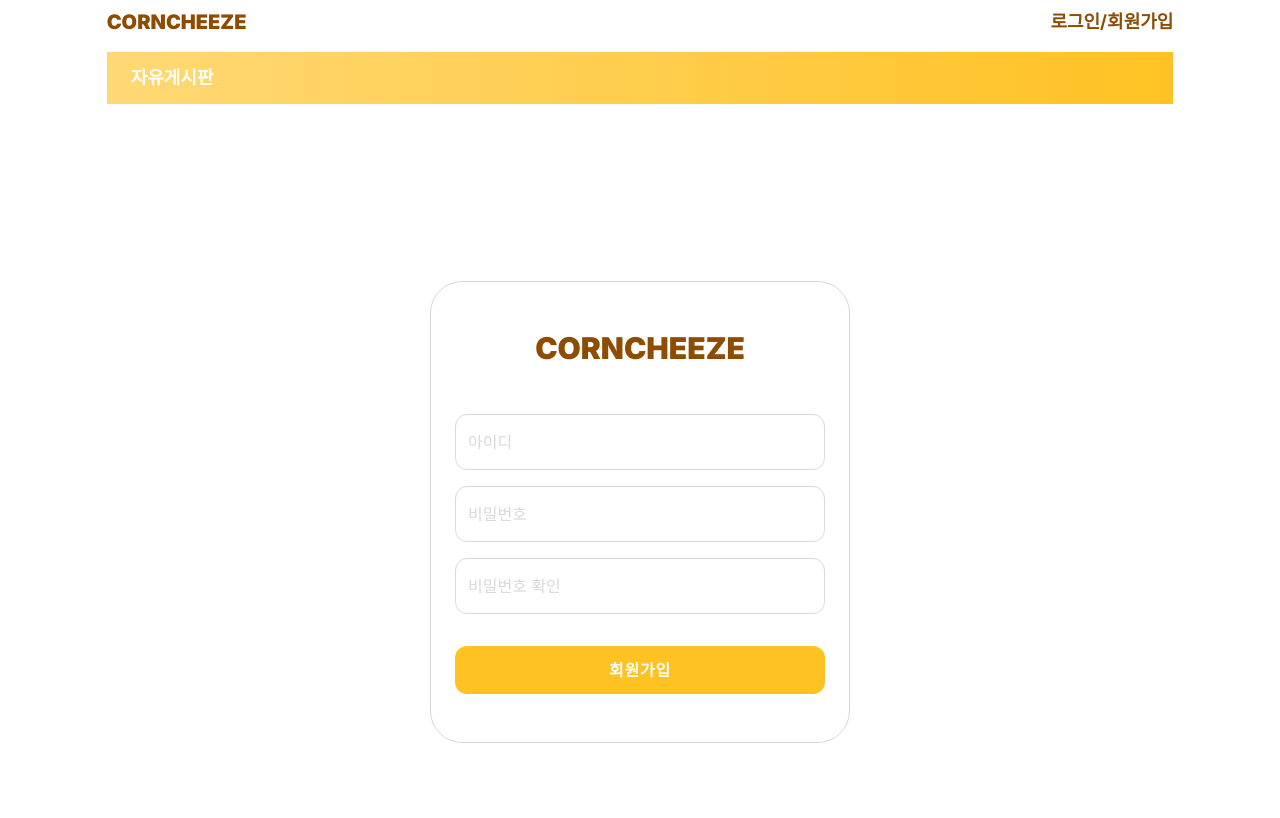
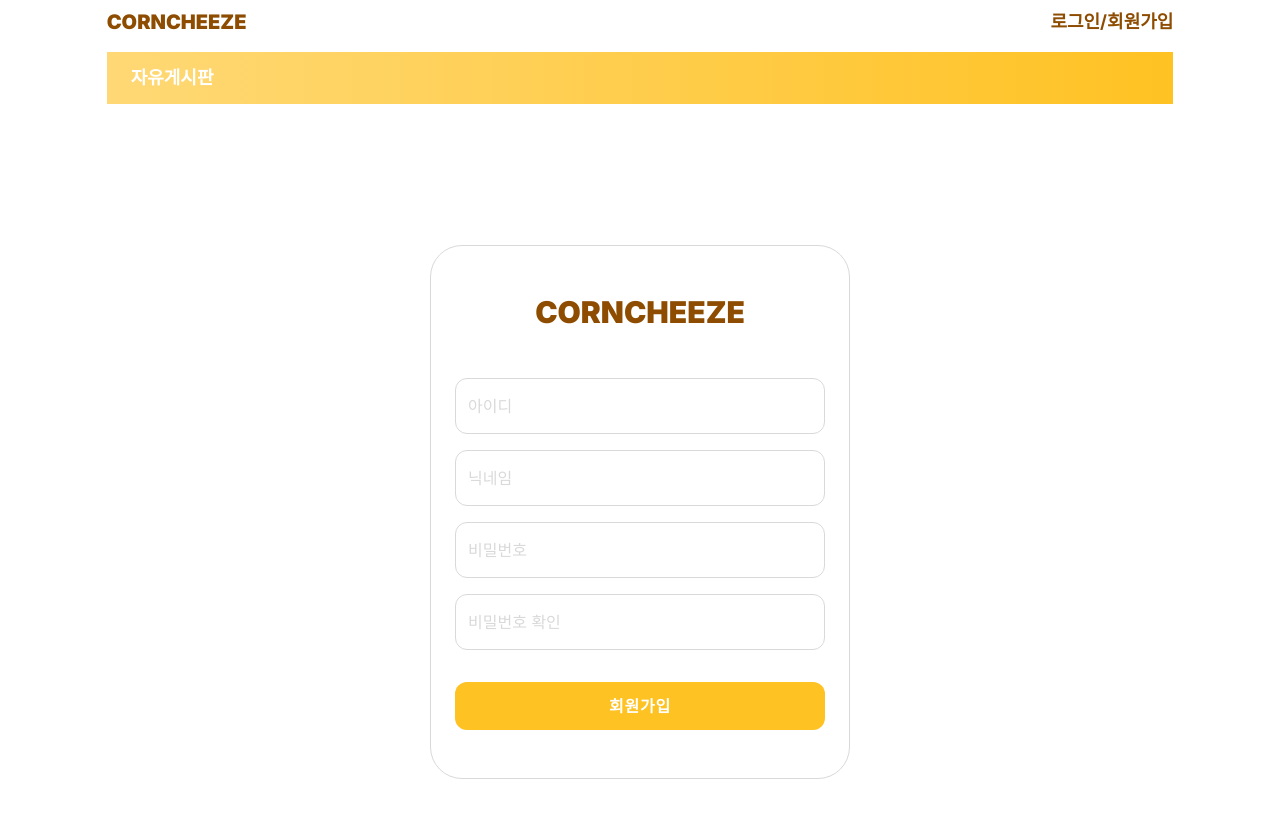
Before and after one commit to corn-cheeze/web, a Next.js app: page /join in a window 1280 px wide. Shown: the top 818 px of the page. Built offline with nearby package versions, Linux system fonts and the light colour scheme.

Commit message:
feat: 회원가입 닉네임 input 추가

```diff
--- a/src/app/join/page.tsx
+++ b/src/app/join/page.tsx
@@ -87,6 +87,11 @@ const page = () => {
               className="h-14 rounded-sm border border-solid border-rightGray pl-3 placeholder-rightGray focus:outline-mainColor"
             />
             <input
+              type="text"
+              placeholder="닉네임"
+              className="h-14 rounded-sm border border-solid border-rightGray pl-3 placeholder-rightGray focus:outline-mainColor"
+            />
+            <input
               type="password"
               placeholder="비밀번호"
               ref={pwRef}
```
